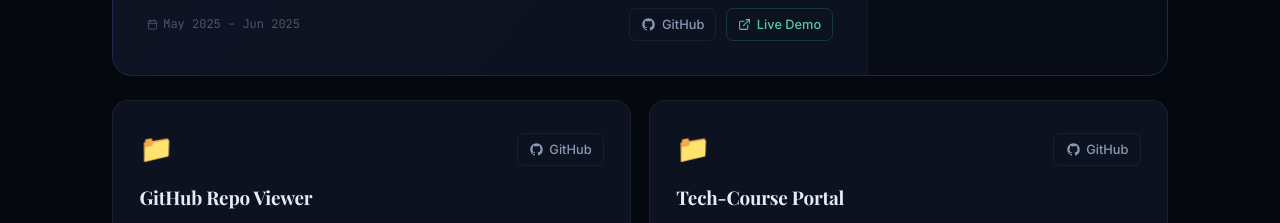
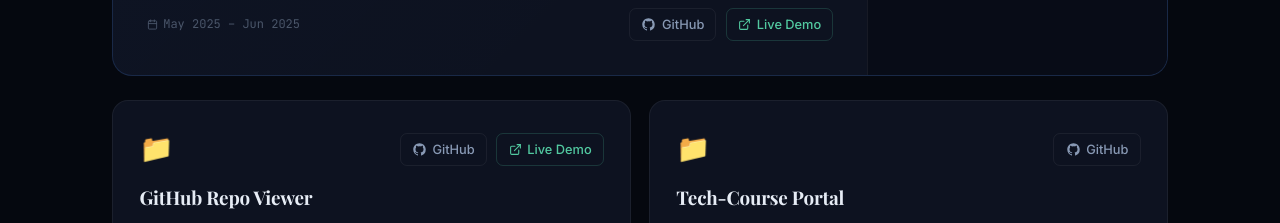
Before and after one commit to laukikupadhyay/My_New_Portfolio, a React (Vite) app: page / in a window 1280 px wide. Shown: the part 3460-3683 px from the top of the page. Built offline with nearby package versions, Linux system fonts and the light colour scheme; a web font is replaced by a local one.

Commit message:
added github links

```diff
--- a/src/data/portfolioData.js
+++ b/src/data/portfolioData.js
@@ -244,7 +244,7 @@ export const projects = [
       "Collections Framework for in-memory filtering before DB persistence",
       "Full shipment lifecycle audit trail with timestamped Tracking History logs",
     ],
-    github: "#", // ← Add your GitHub URL
+    github: "https://github.com/laukikupadhyay/Courier-logistics.git", // ← Add your GitHub URL
     live: null,
     featured: true,
     period: "Mar 2026 – May 2026",
@@ -268,7 +268,7 @@ export const projects = [
       "Automated CI/CD on Vercel (frontend) and Render (backend)",
       "Contact form with backend persistence for user inquiries",
     ],
-    github: "",
+    github: "https://github.com/laukikupadhyay/ABCs_OF_MakeUp.git",
     live: "https://ab-cs-of-make-up.vercel.app/",
     featured: true,
     period: "May 2025 – Jun 2025",
@@ -282,8 +282,8 @@ export const projects = [
       "GitHub REST API with server-side pagination for efficient data handling",
       "Searchable, centralized repository dashboard with modern Tailwind UI",
     ],
-    github: "#",
-    live: null,
+    github: "https://github.com/laukikupadhyay/GitHub_Repo_Viewer.git",
+    live: "https://github-tool-vert.vercel.app/",
     featured: false,
     period: "Oct 2024 – Nov 2024",
   },
@@ -296,7 +296,7 @@ export const projects = [
       "Interactive course cards showing content, fees, and duration for easy comparison",
       "Registration system with MySQL persistence via Spring Boot backend",
     ],
-    github: "#",
+    github: "https://github.com/laukikupadhyay/Tech_Course_Portal.git",
     live: null,
     featured: false,
     period: "Apr 2023 – May 2023",
```
